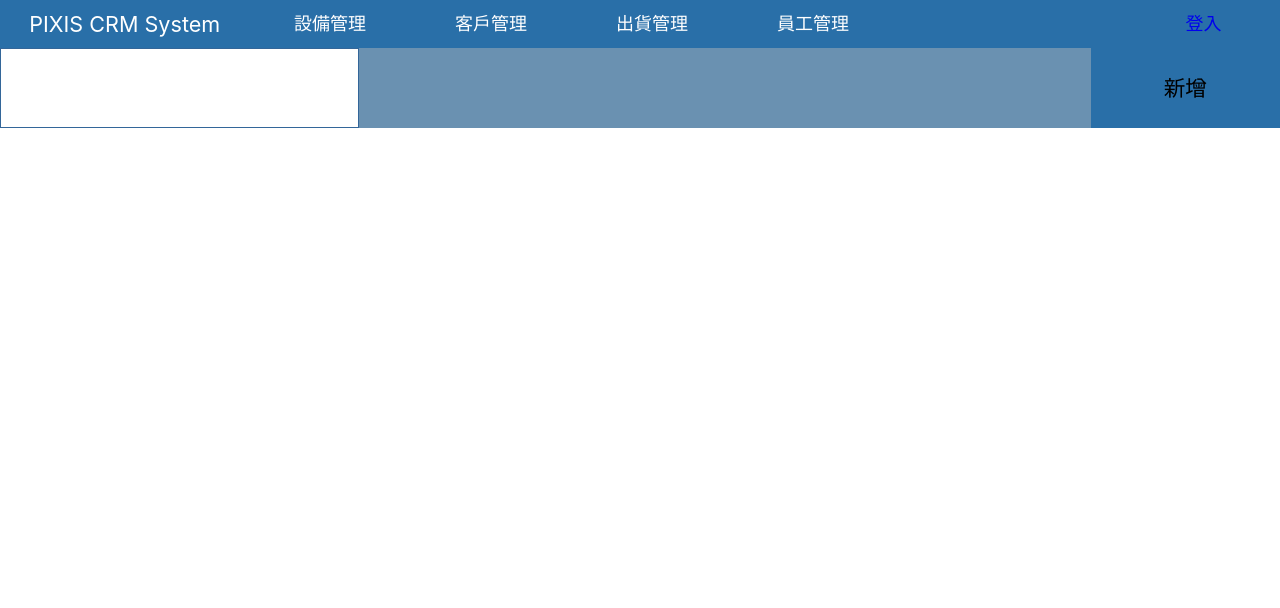
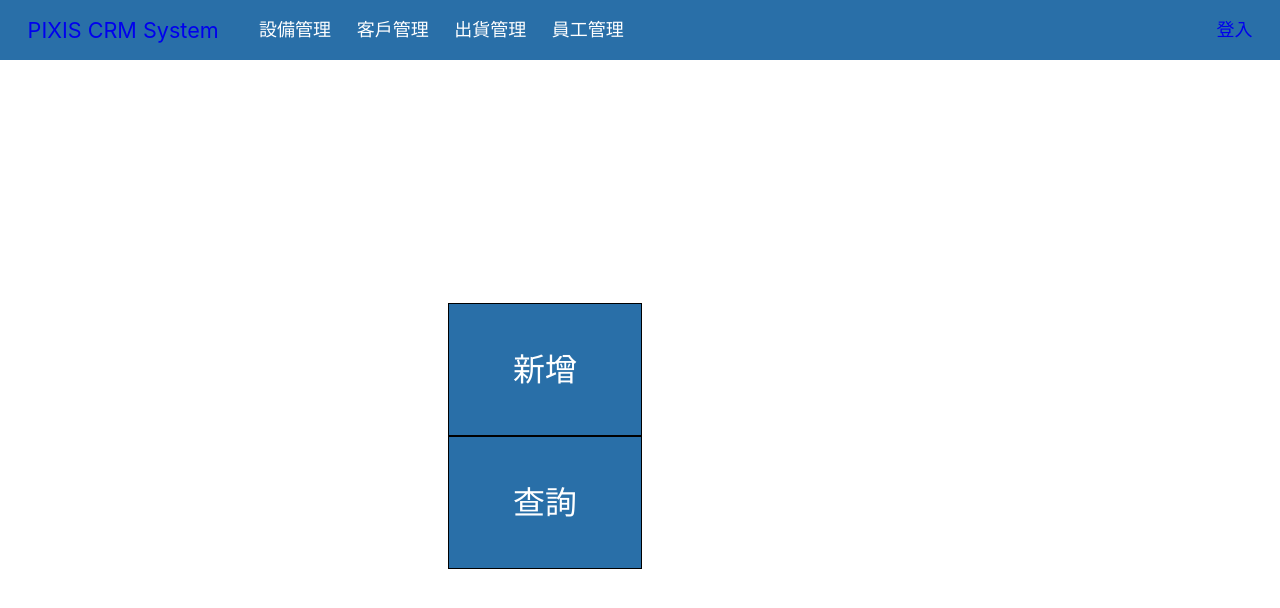
Before and after one commit to nttu94507/nextJS, a Next.js app: page /probes in a window 1280 px wide. Shown: the top 608 px of the page. Built offline with nearby package versions, Linux system fonts and the light colour scheme.

Commit message:
[A]add probelist page

```diff
--- a/pages/index.jsx
+++ b/pages/index.jsx
@@ -7,6 +7,7 @@ import { getLayout } from "./header/Header";
 // import { useDispatch } from 'react-redux';
 import { useDispatch } from 'react-redux';
 import { addprobebegin} from '../actions';
+import Head from 'next/head';
 
 
 const counter = [
@@ -63,6 +64,7 @@ const HomePage = () => {
 
   return (
     <div className={`${styles.test}`}>
+      <Head><title>儀表版</title></Head>
       {/* <Link href="/probes/probelist"><button onClick={handleClick}>Like ({likes})</button></Link> */}
       <div className={`${styles.display} ${styles.probesstatus}`}>
         <Card data={counter} />
--- a/pages/probes/index.jsx
+++ b/pages/probes/index.jsx
@@ -2,16 +2,17 @@ import styles from '../../styles/index.module.scss'
 import { getLayout } from '../header/Header'
 import Header from '../sidebar/sidebar'
 import Head from 'next/head'
+import Link from 'next/link'
 // import Home from '../index'
 
-const Probes=()=> {
+const Probes = () => {
     return (
         <div className={`${styles.display}`}>
             <Head><title>設備管理</title></Head>
             {/* <Header title="probe" /> */}
-            <div className={styles.content}>
+            <div className={styles.probescontent}>
                 <div className={styles.probesupper}>
-                    <div className={`${styles.probesupperleft} ${styles.display}`}>
+                    {/* <div className={`${styles.probesupperleft} ${styles.display}`}>
                         <input type="text" />
                     </div>
                     <div className={styles.probesuppermid}>
@@ -19,6 +20,20 @@ const Probes=()=> {
                     </div>
                     <div className={styles.probesupperright}>
                         <div className={`${styles.btn} ${styles.display}`}>新增</div>
+                    </div> */}
+
+                    <div className={`${styles.probesteleport} ${styles.display}`}>
+
+                        {/* <div className={`${styles.display}`}> */}
+                        <Link href="/probes/probelist"><div className={styles.probescube}>新增</div></Link>
+                            {/* <div className={styles.probescube}>修改</div> */}
+                        {/* </div>
+                        <div> */}
+                            <Link href="/probes/probelist"><div className={styles.probescube}>查詢</div></Link>
+                            {/* <div className={styles.probescube}>刪除</div> */}
+                        {/* </div> */}
+
+
                     </div>
 
                     {/* <div className={`${styles.dashboardcube} ${styles.display}`}><div className={`${styles.cubeup}`}>P110</div><div className={`${styles.cubebtm}`}>3/223</div></div>
--- a/styles/global.css
+++ b/styles/global.css
@@ -13,9 +13,13 @@ body {
 }
 
 a {
-  /* color: #fff; */
+  /* color: #111; */
   text-decoration: none;
-  width: 100%;
+  /* width: 100%; */
+}
+
+a:visited{
+  color:#fff
 }
 
 img {
--- a/styles/index.module.scss
+++ b/styles/index.module.scss
@@ -8,7 +8,7 @@
     .header {
         background-color: #296fa8;
         // width: 100vw;
-        height: 6vh;
+        height: 60px;
         display: flex;
         // flex-direction: column;
         align-items: center;
@@ -18,7 +18,7 @@
         color: #FFF;
         flex-direction: row;
         width: 100%;
-        padding: 1vh;
+        padding: 1vh 1vw;
         display: flex;
         align-items: center;
         justify-content: center;
@@ -45,24 +45,117 @@
         justify-content: center;
     }
 
+    .btn{
+        align-items:center;
+    }
     .column {
         flex-direction: column;
     }
 
 
-    .content {
+    .probescontent {
         // background-color: #3e8528;
         width: 100vw;
         display: flex;
         flex-direction: column;
     }
 
+    .probelistcontent {
+        // background-color: #3e8528;
+        width: 100vw;
+        max-height: 90vh;
+        display: flex;
+        margin: 10px 5vw;
+        flex-wrap: wrap;
+        overflow: scroll;
+        overflow-y: auto;
+
+        .card{
+            min-width: 17%;
+            max-width: 17%;
+            border: 1px solid;
+            max-height: 25vh;
+            min-height: 25vh;
+            flex: 1 0 auto;
+            margin: 2vh 1vw;
+            border-radius: 15px;
+            flex-direction: column;
+            // padding: 10vh 8vw;
+
+        }
+    }
+
+    .cardupper{
+        // align-items: center;
+        flex: 1 0 auto;
+        justify-content: center;
+        border-bottom: 1px solid;
+    }
+    .cardcontent{
+        flex: 3 0 auto;
+        margin: 0 10px ;
+        max-height: 16vh;
+        overflow: scroll;
+        overflow-y: auto;
+        // border: 1px solid;
+    }
+
+    .cardbuttom{
+        // flex-direction:
+        // height: 10vh;;
+        flex: 1 0 auto;
+        // align-items: center;
+        border-top: 1px solid;
+        justify-content: center;
+        a{
+            display: flex;
+            flex:1 0 auto;
+            color: #111;
+        }
+    }
+
+    .btnleft{
+        &:hover{
+            background-color: #a8a8a8;
+            border-radius: 0 0 0 11px;
+            color: #FFF;
+        }
+    }
+
+    .btnright{
+        &:hover{
+            background-color: #bd4c56;
+            border-radius: 0 0 11px 0;
+            color: #FFF;
+        }
+    }
+
     .probesupper {
-        height: 10vh;
-        background-color: #6a91b1;
+        height: 94vh;
+        // width: 60;
+        // background-color: #6a91b1;
         // margin: 1vh 1vw;
         display: flex;
         // flex-direction: column;
+        align-items: center;
+        justify-content: center;
+    }
+
+    .probesteleport{
+        // background-color: red;
+        width: 30%;
+        // flex: 1 auto;
+        // flex-direction: column;
+        flex-wrap: wrap
+    }
+
+    .probescube{
+        padding: 5vh 5vw;
+        background-color:#296fa8;
+        color: #FFF;
+        border: 1px solid black;
+        font-size: xx-large;
+        // flex-wrap: wrap
     }
 
     .probesstatus{
@@ -73,13 +166,8 @@
         flex: 1 0 auto;
         justify-content: center;
         align-items: center;
-        // background-color: #b0f9dc;
-        // border:  1px solid;
         flex-direction: column;
         display: flex;
-        // margin: 0 10px;
-        // border-radius: 10p;
-
     }
 
     .cubeup {
@@ -101,10 +189,8 @@
     }
 
     .event {
-        // background-color: #6a91b1;
         flex: 1 0 auto;
         height: 60vh;
-        // justify-content: center;
         border: 1px solid;
         flex-direction: column;
         align-items: center;
@@ -116,9 +202,7 @@
         font-weight: bolder;
         width: 100%;
         margin:10px 0;
-        // color: #5b4649;
         justify-content: center;
-        // background-color: #d96c4d;
         border-bottom: 1px solid;
     }
 
@@ -168,32 +252,37 @@
         align-items: center;
         justify-content: center;
         font-size: larger;
-
-        a {
-            color: #FFF;
-            display: flex;
-            justify-content: center;
-        }
     }
 
-    .probesupperleft>input {
-        margin: 0;
-        border-radius: 0;
-        width: 100%;
-        height: 100%;
-        font-size: medium;
+    .probeid{
+        font-size: large;
+        font-weight: 700;
+        align-items: center;
+        // justify-content: center;
+        margin-left: 10px;
+        flex: 3 0 auto;
+    }
+
+    .probestatus{
+        // margin: 0 15px;
+        justify-content: center;
+        flex:2 0 auto;
+        align-items: center;
+        // flex-direction: row-reverse;
     }
 
     .probesuppermid {
         flex: 5 0 auto;
+        // margin: 0 10px;
     }
 
     .btn {
-        background-color: #296fa8;
         flex: 1 0 auto;
         align-items: center;
         justify-content: center;
         font-size: larger;
         width: 100%;
         height: 100%;
+        border: 2px solid;
+        border-color: #296fa8;
     }
```
Also changed, not shown: pages/probes/probelist.jsx (+87 -6 lines).
